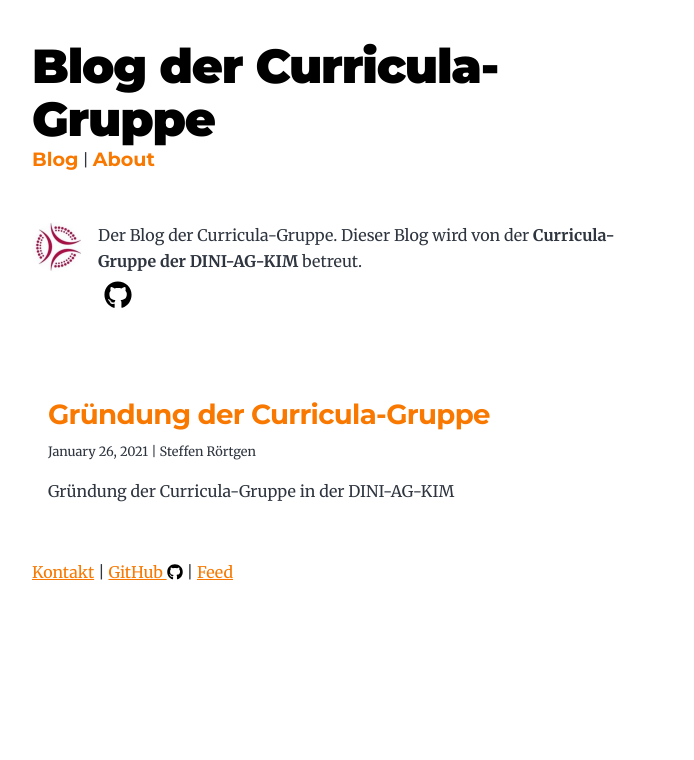
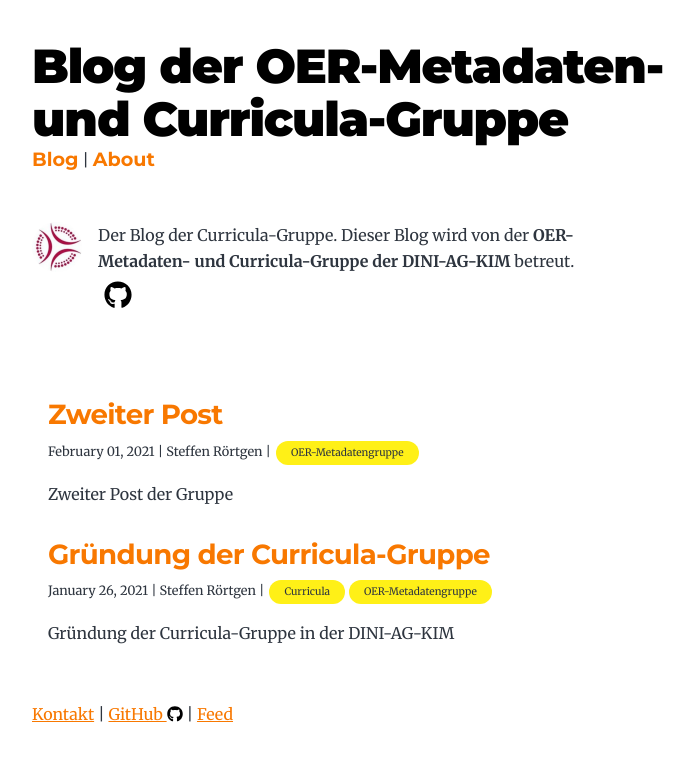
Before and after one commit to sroertgen/curricula-blog, a Gatsby site: page / in a window 1280 px wide. Shown: the whole page, without its empty margins (292-986 px from the left). Built offline with nearby package versions, Linux system fonts and the light colour scheme; Gatsby itself is replaced by a stand-in of ours.

Commit message:
add tags and oer-metadatengruppe

```diff
--- a/content/blog/2021-01-26-gruendung-der-gruppe/index.md
+++ b/content/blog/2021-01-26-gruendung-der-gruppe/index.md
@@ -2,12 +2,8 @@
 title: Gründung der Curricula-Gruppe
 date: 2021-01-26
 description: Gründung der Curricula-Gruppe in der DINI-AG-KIM
-authors: [
-  {
-    lastname: "Rörtgen",
-    firstname: "Steffen"
-  }
-]
+authors: [{ lastname: "Rörtgen", firstname: "Steffen" }]
+tags: ["Curricula", "OER-Metadatengruppe"]
 ---
 
 Hello World.
--- /dev/null
+++ b/content/blog/2021-02-01-zweiter-post/index.md
@@ -0,0 +1,9 @@
+---
+title: Zweiter Post
+date: 2021-02-01
+description: Zweiter Post der Gruppe
+authors: [{ lastname: "Rörtgen", firstname: "Steffen" }]
+tags: ["OER-Metadatengruppe"]
+---
+
+Hello World.
--- a/gatsby-config.js
+++ b/gatsby-config.js
@@ -1,8 +1,8 @@
 module.exports = {
   siteMetadata: {
-    title: `Blog der Curricula-Gruppe`,
+    title: `Blog der OER-Metadaten- und Curricula-Gruppe`,
     author: {
-      name: `Curricula-Gruppe der DINI-AG-KIM`,
+      name: `OER-Metadaten- und Curricula-Gruppe der DINI-AG-KIM`,
     },
     description: `Der Blog der Curricula-Gruppe.`,
     siteUrl: `http://www.curricula-gruppe.de/`,
--- a/gatsby-node.js
+++ b/gatsby-node.js
@@ -106,6 +106,7 @@ exports.createSchemaCustomization = ({ actions }) => {
       title: String
       description: String
       date: Date @dateformat
+      tags: [String]
     }
 
     type Fields {
--- a/package.json
+++ b/package.json
@@ -1,7 +1,7 @@
 {
   "name": "curricula-blog",
   "private": true,
-  "description": "Blog der Curricula-Gruppe",
+  "description": "Blog der OER-Metadaten- und Curricula-Gruppe",
   "version": "0.1.0",
   "author": "curricula-group",
   "bugs": {
@@ -41,7 +41,6 @@
   },
   "homepage": "https://github.com/dini-ag-kim/curricula-blog#readme",
   "keywords": [
-    "gatsby",
     "skohub"
   ],
   "license": "Apache-2.0",
--- a/src/pages/contact.js
+++ b/src/pages/contact.js
@@ -13,7 +13,8 @@ const Contact = ({ data, location }) => {
     <Layout location={location} title={siteTitle}>
       <SEO title="Contact" />
       <p>
-        Kontaktiere uns gerne über unsere <a href={`mailto:${email}`}>Mailingliste</a>.
+        Kontaktiere uns gerne über unsere{" "}
+        <a href={`mailto:${email}`}>Mailingliste</a>.
       </p>
     </Layout>
   )
--- a/src/pages/index.js
+++ b/src/pages/index.js
@@ -47,22 +47,33 @@ const BlogIndex = ({ data, location }) => {
                   <small>{post.frontmatter.date}</small>
                   {post.frontmatter?.authors && (
                     <small>
-                      {` `}
-                      |
-                      {` `}
+                      {` `}|{` `}
                       {post.frontmatter.authors.map((author, index) => {
-                        return(
+                        return (
                           <span key={"author" + index}>
                             {author.firstname}
                             {` `}
                             {author.lastname}
-                            {index < post.frontmatter.authors.length - 1 ? ',\u00A0' : ''}
+                            {index < post.frontmatter.authors.length - 1
+                              ? ",\u00A0"
+                              : ""}
                           </span>
                         )
                       })}
                     </small>
-                  )
-                }
+                  )}
+                  {post.frontmatter?.tags && (
+                    <small>
+                      {` | `}
+                      {post.frontmatter.tags.map((tag, index) => {
+                        return (
+                          <small className="chip" key={"tag" + index}>
+                            {tag}
+                          </small>
+                        )
+                      })}
+                    </small>
+                  )}
                 </header>
                 <section>
                   <p
@@ -104,6 +115,7 @@ export const pageQuery = graphql`
             lastname
             firstname
           }
+          tags
         }
       }
     }
--- a/src/style.css
+++ b/src/style.css
@@ -315,6 +315,16 @@ a:focus {
   margin: var(--spacing-0);
 }
 
+.chip {
+  display: inline-block;
+  padding: 0 15px;
+  margin: 0 2px;
+  height: 1.5rem;
+  line-height: 1.5rem;
+  border-radius: 25px;
+  background-color: #fff017;
+}
+
 .gatsby-highlight {
   margin-bottom: var(--spacing-8);
 }
```
Also changed, not shown: src/components/bio.js (+8 -6 lines), src/components/layout.js (+4 -5 lines), src/templates/blog-post.js (+21 -4 lines), README.md, src/pages/about.js (line endings or trailing spaces).
